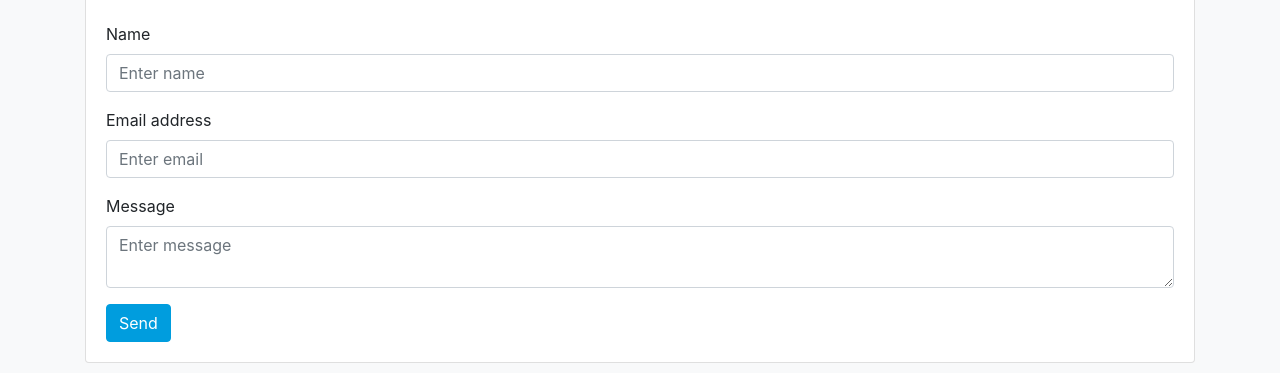
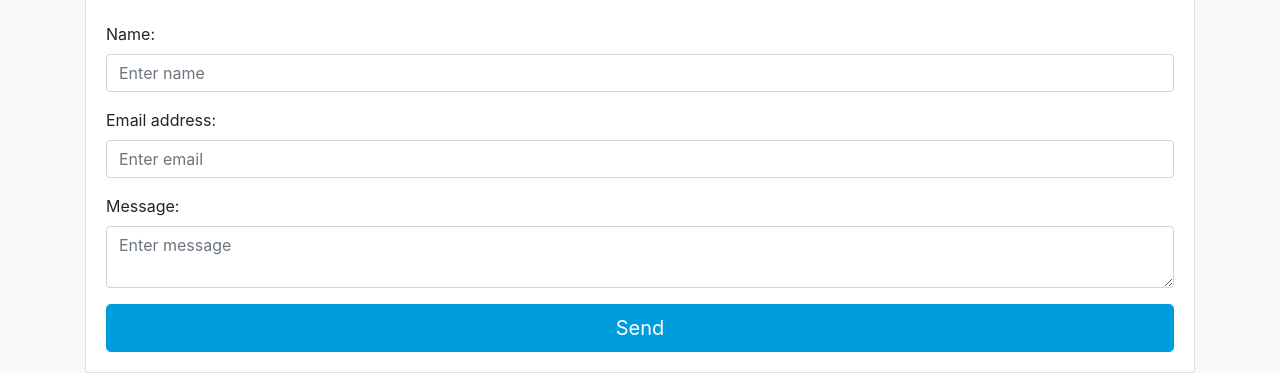
Before and after one commit to stephenh369/the_scottish_history_podcast_website, a website: page index.html in a window 1280 px wide. Shown: the part 1097-1470 px from the top of the page. Drawn offline with nearby package versions, Linux system fonts and the light colour scheme.

Commit message:
more form styling

```diff
--- a/index.html
+++ b/index.html
@@ -67,21 +67,21 @@
         </div>
         <form action="POST" data-netlify="true">
           <div class="form-group">
-            <label for="input-name">Name</label>
+            <label for="input-name">Name:</label>
             <input type="text" name="name" class="form-control" id="input-name" placeholder="Enter name">
           </div>
           <div class="form-group">
-            <label for="input-email">Email address</label>
+            <label for="input-email">Email address:</label>
             <input type="email" name="email" class="form-control" id="input-email" placeholder="Enter email">
           </div>
           <div class="form-group">
-            <label for="input-message">Message</label>
+            <label for="input-message">Message:</label>
             <textarea class="form-control" name="message" id="input-message" placeholder="Enter message"></textarea>
           </div>
           <div class="form-group">
             <div data-netlify-recaptcha="true"></div>
           </div>
-          <button type="submit" class="btn btn-primary" value="Send">Send</button>
+          <button type="submit" class="btn btn-primary btn-lg btn-block" value="Send">Send</button>
         </form>
       </div>
     </section>
```
